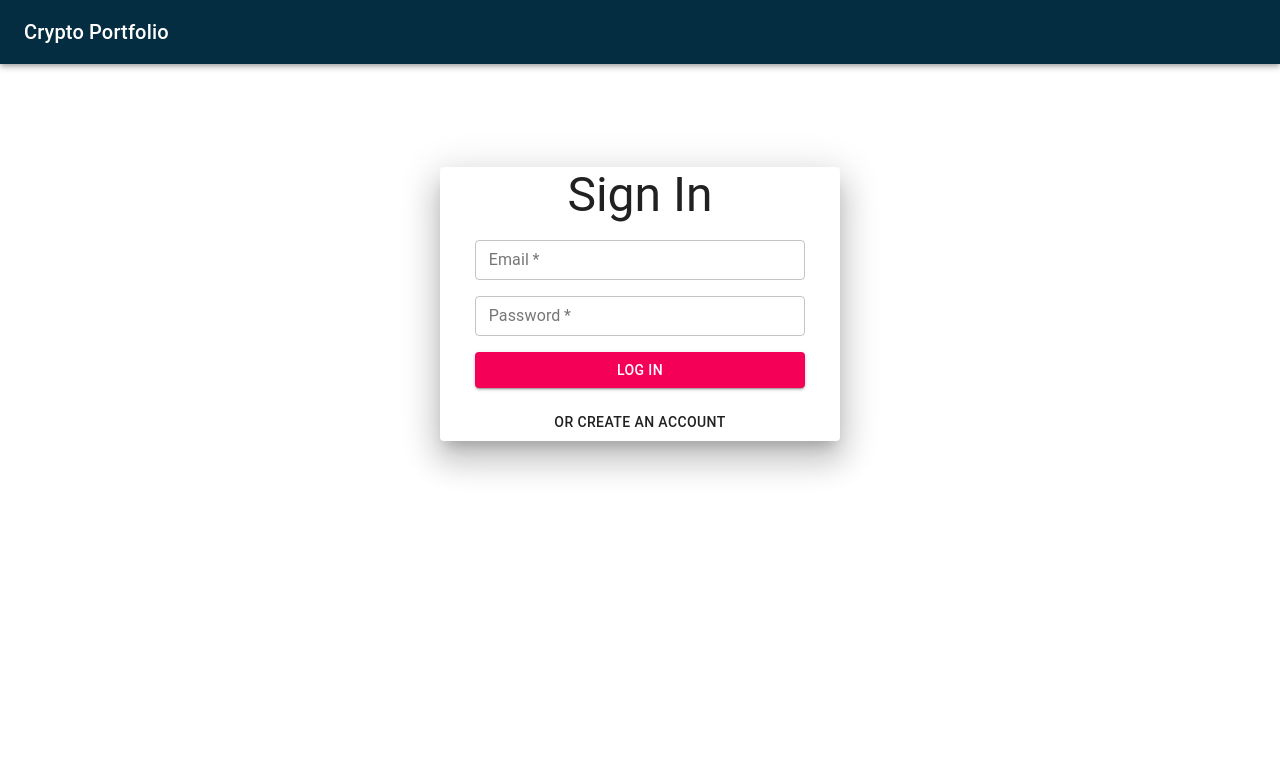
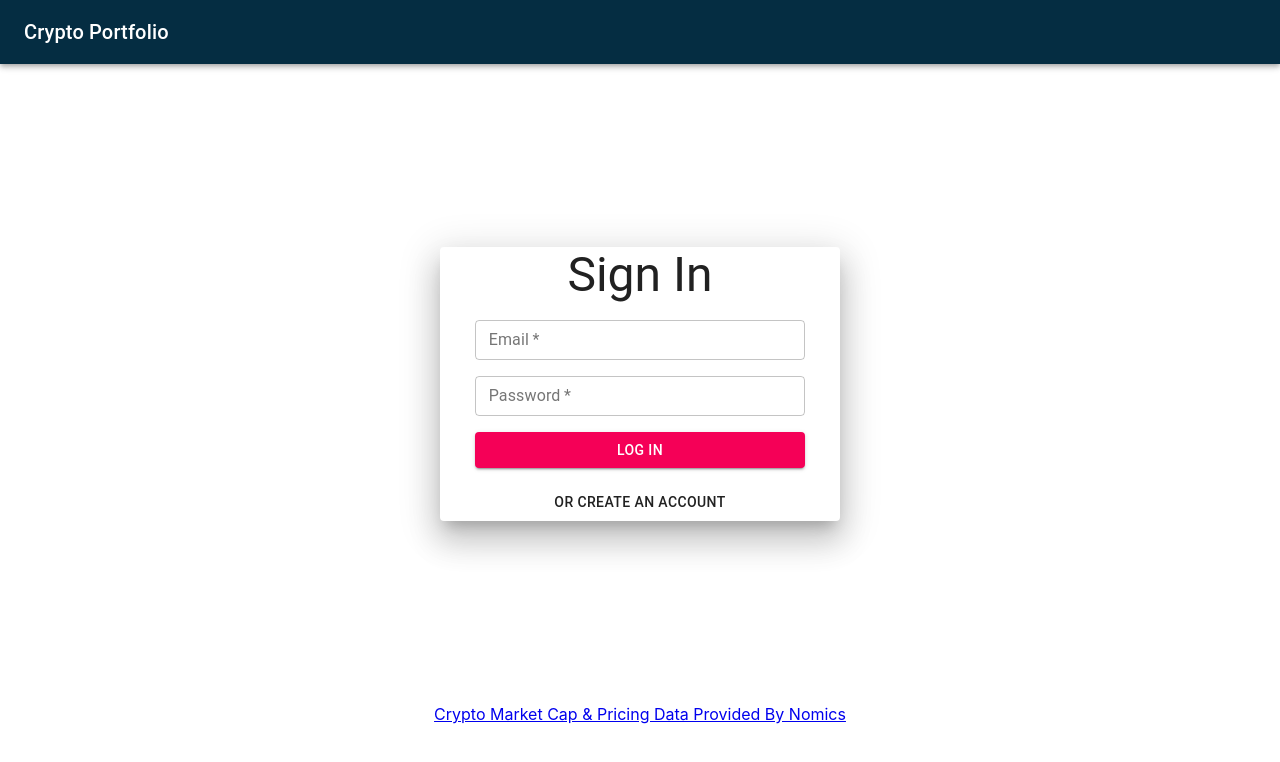
Before and after one commit to EricBois/crypto-portfolio, a React (Create React App) app: page / in a window 1280 px wide. Shown: the top 762 px of the page. Built offline with nearby package versions, Linux system fonts and the light colour scheme; no server answers.

Commit message:
added footer

```diff
--- a/src/App.js
+++ b/src/App.js
@@ -2,6 +2,7 @@ import './App.css';
 import Portfolio from './components/Portfolio';
 import Home from './components/Home';
 import Navbar from './components/NavBar';
+import Footer from './components/Footer';
 import useAuth from './components/Auth/useAuth';
 import firebase, { FirebaseContext } from './firebase/index';
 
@@ -16,6 +17,7 @@ function App() {
         ) : (
           <Home />
         )}
+        <Footer />
       </>
     </FirebaseContext.Provider>
 
--- /dev/null
+++ b/src/components/Footer.js
@@ -0,0 +1,9 @@
+import React from 'react'
+
+export default function Footer() {
+    return (
+        <div>
+            <footer style={{textAlign: 'center'}}><a href="https://nomics.com" target="_blank" rel="noreferrer">Crypto Market Cap & Pricing Data Provided By Nomics</a></footer>
+        </div>
+    )
+}
--- a/src/components/Home.js
+++ b/src/components/Home.js
@@ -13,7 +13,7 @@ export default function Welcome() {
   direction="column"
   alignItems="center"
   justifyContent="center"
-  style={{ minHeight: '60vh' }}
+  style={{ minHeight: '80vh' }}
 >
       { !isNew ?
         <SignIn toggle={() => toggle}/> :
```
